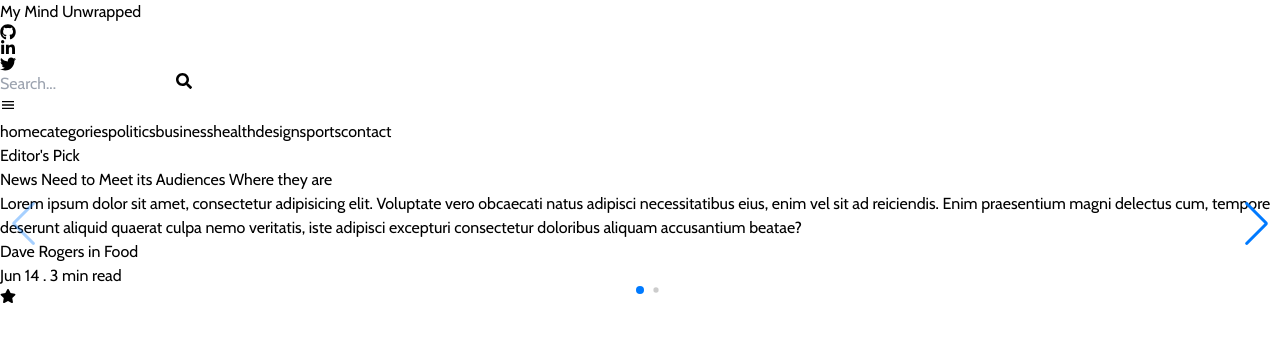
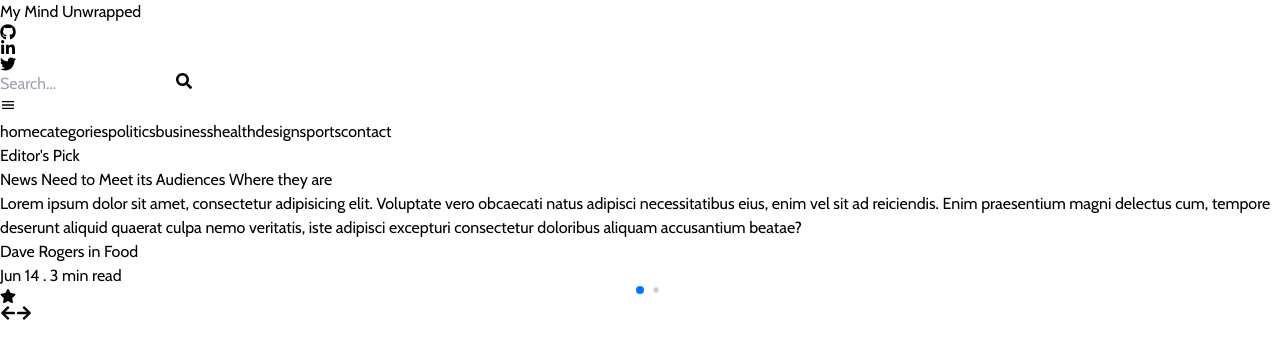
Before and after one commit to Gabin-ishimwe/blog-app-fe, a Next.js app: page / in a window 1280 px wide. Shown: the top 358 px of the page. Built offline with nearby package versions, Linux system fonts and the light colour scheme.

Commit message:
add custom navigation

```diff
--- a/src/components/Header/index.tsx
+++ b/src/components/Header/index.tsx
@@ -48,7 +48,7 @@ const Header = () => {
   return (
     <React.Fragment>
     <div className='container mx-auto flex lg:block justify-between items-start relative'>
-    <div className='flex space-y-4 lg:space-y-0 flex-col lg:flex-row lg:justify-between lg:items-center my-8 mx-5'>
+    <div className='flex space-y-4 lg:space-y-0 flex-col lg:flex-row lg:justify-between lg:items-center my-8 mx-10'>
       <Link href={"/"} className="text-2xl sm:text-3xl font-bold hover:text-[#8bc34a] transition duration-[500ms]">My Mind Unwrapped</Link>
       <div className='flex flex-col sm:flex-row sm:items-center space-y-5 sm:space-y-0 sm:space-x-5'>
         <div className='flex items-center space-x-6'>
@@ -83,7 +83,7 @@ const Header = () => {
     }
     </div>
     <div className='hidden lg:block'>
-      <div className='container mx-auto flex items-center space-x-12 px-5 py-5'>
+      <div className='container mx-auto flex items-center space-x-12 px-10 py-5'>
         {
           links.map((link) => (
             <Link href={link.path} key={link.link} className="uppercase font-normal text-sm hover:text-[#8bc34a] transition duration-[500ms]">{link.link}</Link>
--- a/src/components/TopArticle/index.tsx
+++ b/src/components/TopArticle/index.tsx
@@ -1,36 +1,39 @@
 import Image from 'next/image'
 import Link from 'next/link'
 import React from 'react'
-import {FaStar} from "react-icons/fa"
+import {FaStar, FaArrowRight, FaArrowLeft} from "react-icons/fa"
 // Import Swiper React components
 import { Swiper, SwiperSlide } from "swiper/react";
+import {Swiper as SwiperType} from "swiper"
+import * as ReactDOMServer from "react-dom/server";
+
 
 // Import Swiper styles
 import "swiper/css";
 import "swiper/css/pagination";
-import "swiper/css/navigation";
 
 // import required modules
 import { Pagination, Navigation } from "swiper";
 
 const TopArticle = () => {
+  const swiperRef = React.useRef<SwiperType>();
+
   return (
-    <div className='container mx-auto px-10 py-[3rem]'>
+    <div className='container mx-auto px-10 py-[3rem] relative'>
       <Swiper
         spaceBetween={50}
         pagination={{
           dynamicBullets: true,
           clickable: true,
-            renderBullet: function (index, className) {
-              console.log(className)
-      return '<span class="' + className + '">' + (index + 1) + "</span>";
-    },
         }}
         navigation={true}
         modules={[Navigation, Pagination]}
-        className="mySwiper"
+        onBeforeInit={(swiper) => {
+          swiperRef.current = swiper;
+        }}
+
       >
-        <SwiperSlide className='w-[20px] h-[20px] bg-red-500 rounded-xl'>
+        <SwiperSlide>
         <div className='max-w-full flex flex-col lg:flex-row'>
           <div className='h-[300px] lg:h-[400px] lg:basis-1/2 bg-cover bg-center bg-no-repeat' style={{backgroundImage: `url(${"https://preview.colorlib.com/theme/meranda/images/big_img_1.jpg.webp"})`}}>
           </div>
@@ -67,8 +70,8 @@ const TopArticle = () => {
         </div>
         </SwiperSlide>
       </Swiper>
-
-    </div>
+        <button onClick={() => swiperRef.current?.slidePrev()} className="absolute top-0 left-0 mt-[230px]"><FaArrowLeft className='text-xl text-gray-500'/></button>
+        <button onClick={() => swiperRef.current?.slideNext()} className="absolute top-0 right-0 mt-[230px]"><FaArrowRight className='text-xl text-gray-500'/></button>    </div>
   )
 }
 
```
